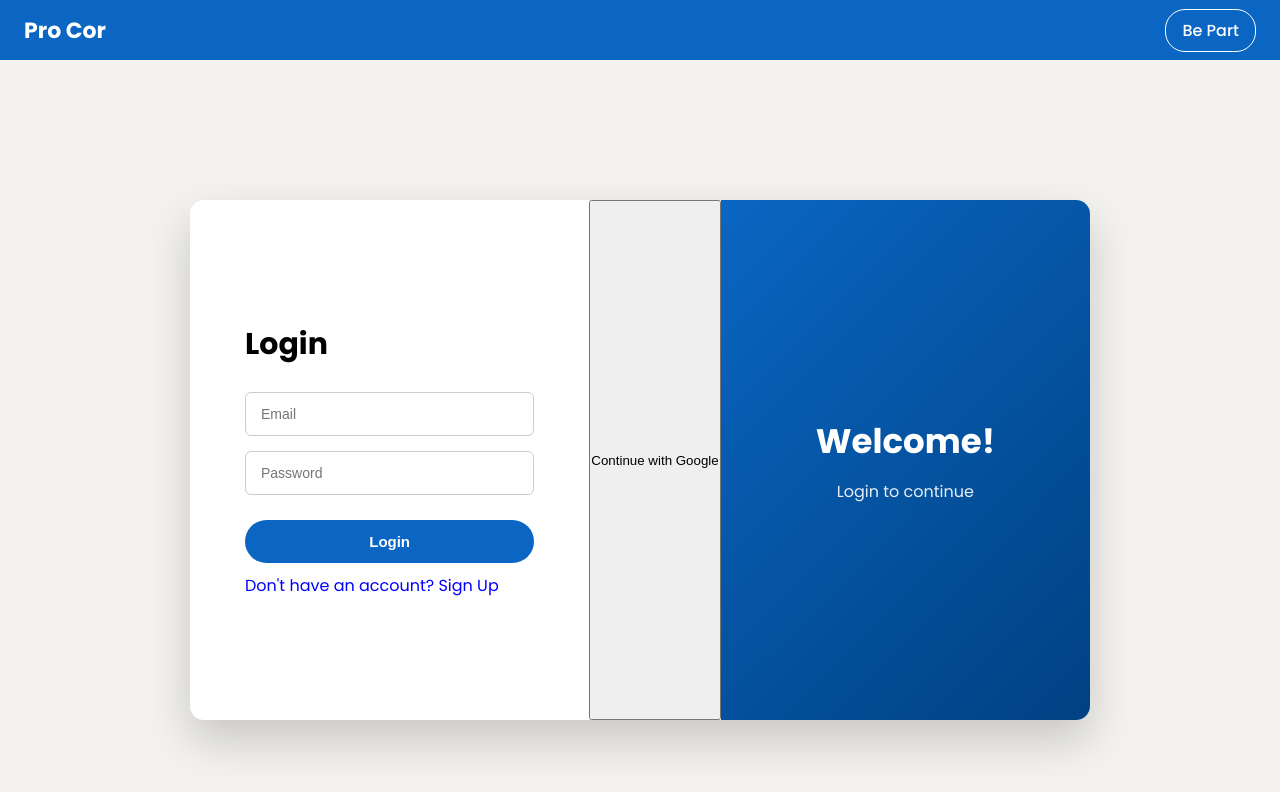
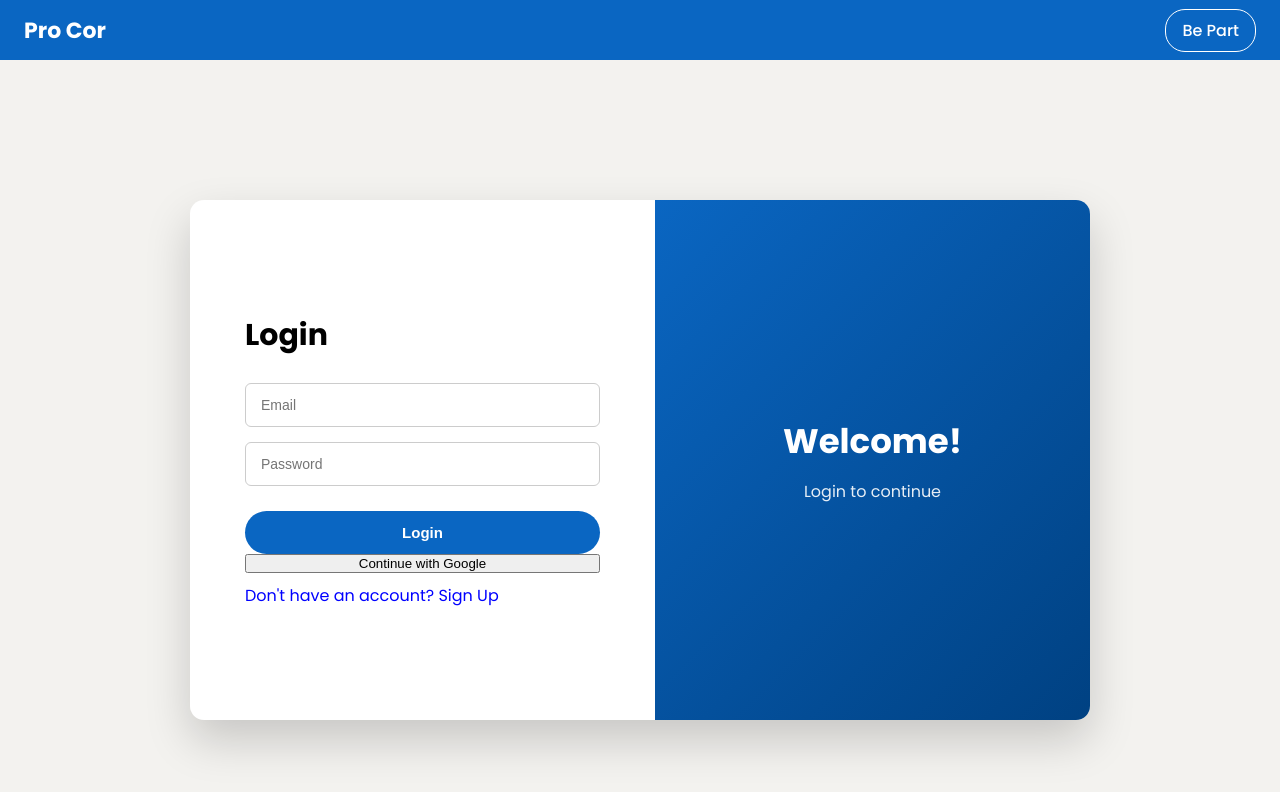
Before and after one commit to seema-1802/Linkendls, a Next.js app in the folder frontend/: page /login in a window 1280 px wide. Shown: the top 792 px of the page. Built offline with nearby package versions, Linux system fonts and the light colour scheme; no server answers.

Commit message:
firebase  initial commit

```diff
--- a/frontend/src/pages/login/index.jsx
+++ b/frontend/src/pages/login/index.jsx
@@ -121,6 +121,12 @@ const handleLogin = () => {
             {error && <p style={{ color: "red" }}>{error}</p>}
 
   {success && <p style={{ color: "green" }}>{success}</p>}
+  <button
+  type="button"
+  onClick={handleGoogleLogin}
+>
+  Continue with Google
+</button>
             <p
               style={{ marginTop: "10px", cursor: "pointer", color: "blue" }}
               onClick={() =>
@@ -133,9 +139,7 @@ const handleLogin = () => {
                 : "Don't have an account? Sign Up"}
             </p>
           </div>
-<button onClick={handleGoogleLogin}>
-  Continue with Google
-</button>
+
           <div className={styles.right}>
             <h2>Welcome!</h2>
             <p>{isSignup ? "Create your account" : "Login to continue"}</p>
```
